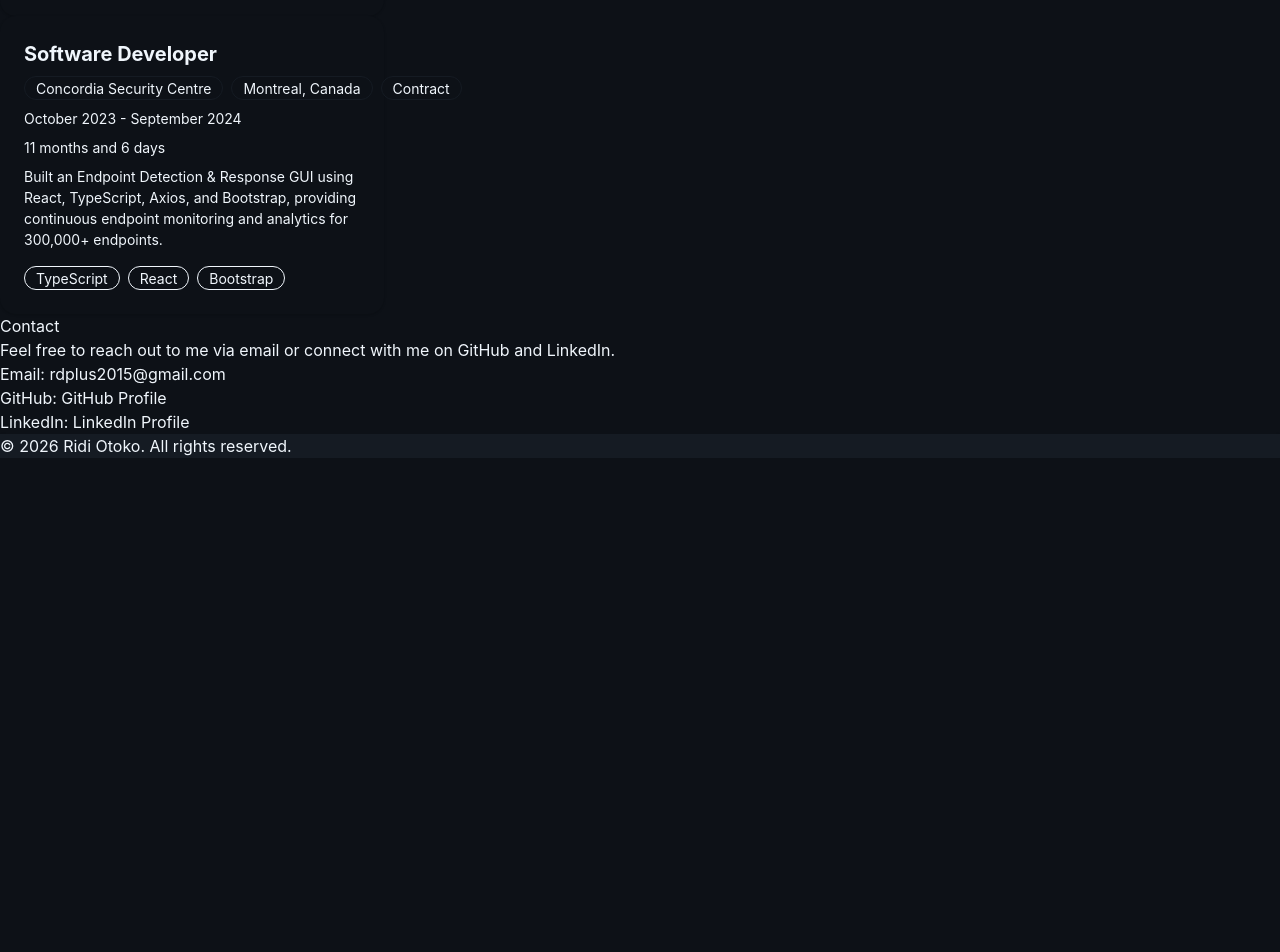
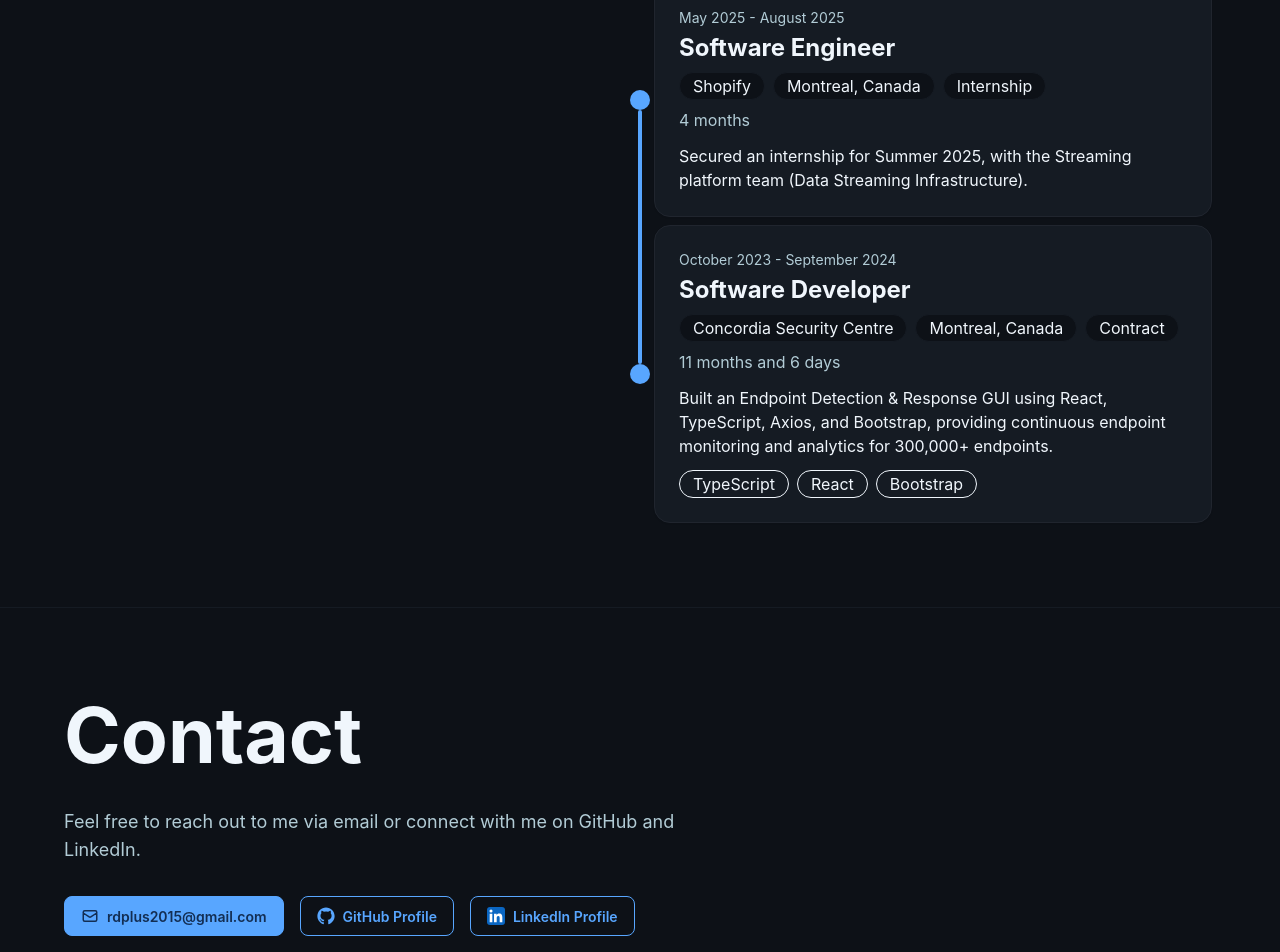
Before and after one commit to rdplus2015/r-portfolio, a React (Vite) app in the folder ui-app/: page / in a window 1280 px wide. Shown: the part 3000-3952 px from the top of the page. Before the commit the page ends 3458 px from the top, so only its background shows below. Built offline with nearby package versions, Linux system fonts and the light colour scheme.

Commit message:
fix(contact,tsx footer,tsx) design updated

```diff
--- a/ui-app/src/components/Contact.tsx
+++ b/ui-app/src/components/Contact.tsx
@@ -1,24 +1,62 @@
-
-
 const CONTACT_DATA = {
-    title: 'Contact',
-    description: 'Feel free to reach out to me via email or connect with me on GitHub and LinkedIn.',
-    email: 'rdplus2015@gmail.com',
-    githubUrl: 'https://github.com/rdplus2015',
-    linkedinUrl: 'https://www.linkedin.com/in/rdplus2015/',
-};
-
+    title: "Contact",
+    description: "Feel free to reach out to me via email or connect with me on GitHub and LinkedIn.",
+    email: "rdplus2015@gmail.com",
+    githubUrl: "https://github.com/rdplus2015",
+    linkedinUrl: "https://www.linkedin.com/in/rdplus2015/",
+}
 
 export function Contact() {
     return (
-        <section id={"contact"} className="contact-section">
-            <h2>{CONTACT_DATA.title}</h2>
-            <p>{CONTACT_DATA.description}</p>
-            <ul>
-                <li>Email: <a href={`mailto:${CONTACT_DATA.email}`}>{CONTACT_DATA.email}</a></li>
-                <li>GitHub: <a href={CONTACT_DATA.githubUrl} target="_blank" rel="noopener noreferrer">GitHub Profile</a></li>
-                <li>LinkedIn: <a href={CONTACT_DATA.linkedinUrl} target="_blank" rel="noopener noreferrer">LinkedIn Profile</a></li>
-            </ul>
+        <section id="contact" className="py-20 px-4 sm:px-6 bg-base-100">
+            <div className="max-w-6xl mx-auto flex flex-col gap-6">
+
+                <h2 className="text-[clamp(2.25rem,6vw,5.5rem)] font-bold leading-tight">
+                    {CONTACT_DATA.title}
+                </h2>
+
+                <p className="text-base sm:text-lg text-neutral-content max-w-2xl">
+                    {CONTACT_DATA.description}
+                </p>
+
+                <div className="flex flex-col sm:flex-row gap-4 mt-2">
+                    <a
+                        href={"mailto:" + CONTACT_DATA.email}
+                        className="btn btn-primary gap-2"
+                    >
+                        <svg xmlns="http://www.w3.org/2000/svg" width="18" height="18" fill="none" viewBox="0 0 24 24" stroke="currentColor">
+                            <path strokeLinecap="round" strokeLinejoin="round" strokeWidth="2" d="M3 8l7.89 5.26a2 2 0 002.22 0L21 8M5 19h14a2 2 0 002-2V7a2 2 0 00-2-2H5a2 2 0 00-2 2v10a2 2 0 002 2z" />
+                        </svg>
+                        {CONTACT_DATA.email}
+                    </a>
+
+                    <a
+                        href={CONTACT_DATA.githubUrl}
+                        target="_blank"
+                        rel="noopener noreferrer"
+                        className="btn btn-outline btn-primary gap-2"
+                    >
+                        <svg xmlns="http://www.w3.org/2000/svg" width="18" height="18" viewBox="0 0 24 24" fill="currentColor">
+                            <path d="M12 .5C5.65.5.5 5.65.5 12c0 5.09 3.29 9.4 7.86 10.93.57.1.78-.25.78-.55v-2.15c-3.2.7-3.87-1.4-3.87-1.4-.53-1.34-1.29-1.7-1.29-1.7-1.05-.72.08-.71.08-.71 1.17.08 1.78 1.2 1.78 1.2 1.03 1.77 2.71 1.26 3.37.96.1-.75.4-1.26.73-1.55-2.55-.29-5.24-1.28-5.24-5.7 0-1.26.45-2.29 1.19-3.09-.12-.29-.52-1.46.11-3.05 0 0 .97-.31 3.18 1.18a11 11 0 015.8 0c2.2-1.49 3.17-1.18 3.17-1.18.64 1.59.24 2.76.12 3.05.74.8 1.18 1.83 1.18 3.09 0 4.43-2.69 5.4-5.25 5.69.41.36.78 1.06.78 2.14v3.17c0 .3.21.66.79.55C20.21 21.39 23.5 17.08 23.5 12c0-6.35-5.15-11.5-11.5-11.5z" />
+                        </svg>
+                        GitHub Profile
+                    </a>
+
+                    <a
+                        href={CONTACT_DATA.linkedinUrl}
+                        target="_blank"
+                        rel="noopener noreferrer"
+                        className="btn btn-outline btn-primary gap-2"
+                    >
+                        <svg xmlns="http://www.w3.org/2000/svg" width="18" height="18" viewBox="0 0 24 24">
+                            <rect width="24" height="24" rx="4" fill="#0A66C2" />
+                            <path fill="white" d="M7.12 20.45H3.56V9h3.56v11.45zM5.34 7.43a2.06 2.06 0 110-4.12 2.06 2.06 0 010 4.12zM20.45 20.45h-3.55v-5.57c0-1.33-.02-3.04-1.85-3.04-1.85 0-2.14 1.45-2.14 2.94v5.67H9.36V9h3.41v1.56h.05c.47-.9 1.63-1.85 3.36-1.85 3.6 0 4.27 2.37 4.27 5.45v6.29z" />
+                        </svg>
+                        LinkedIn Profile
+                    </a>
+                </div>
+
+            </div>
         </section>
-    );
+    )
 }
--- a/ui-app/src/components/Experience.tsx
+++ b/ui-app/src/components/Experience.tsx
@@ -38,37 +38,56 @@ const EXPERIENCE_DATA: ExperienceItem[] = [
 
 export function Experience() {
   return (
-    <div id={"experience"}>
-      {EXPERIENCE_DATA.map((exp) => (
-        <div key={exp.title + exp.company} className="card w-96 bg-base-100 shadow-sm">
-          <div className="card-body">
-            <h2 className="text-xl font-bold">{exp.title}</h2>
+    <div id={"experience"} className="py-20 px-4 sm:px-6 bg-base-100 border-b border-base-200">
+      <div className="max-w-6xl mx-auto flex flex-col gap-6">
 
-            <div className="flex gap-2">
-              <span className="badge">{exp.company}</span>
-              <span className="badge">{exp.location}</span>
-              <span className="badge">{exp.type}</span>
+        <h2 className="text-[clamp(2.25rem,6vw,5.5rem)] font-bold leading-tight">
+          Experience
+        </h2>
+
+        <ul className="timeline timeline-vertical">
+          {EXPERIENCE_DATA.map((exp, index) => (
+            <li key={exp.title + exp.company}>
+              {index !== 0 && <hr className="bg-primary" />}
+
+              <div className="timeline-middle">
+                <div className="w-5 h-5 rounded-full bg-primary" />
               </div>
 
-            <p>
+              <div className="timeline-end timeline-box bg-base-200 p-6 max-w-xl">
+                <p className="text-sm text-neutral-content">
                   {exp.startDate} - {exp.endDate}
                 </p>
-            <p>{exp.duration}</p>
 
-            <p>{exp.description}</p>
+                <h3 className="text-2xl font-bold mt-1">{exp.title}</h3>
+
+                <div className="flex gap-2 flex-wrap mt-2">
+                  <span className="badge badge-lg">{exp.company}</span>
+                  <span className="badge badge-lg">{exp.location}</span>
+                  <span className="badge badge-lg">{exp.type}</span>
+                </div>
+
+                <p className="text-base text-neutral-content mt-2">{exp.duration}</p>
+
+                <p className="text-base mt-3">{exp.description}</p>
 
                 {exp.technologies && (
-              <div className="flex gap-2 mt-2">
+                  <div className="flex gap-2 flex-wrap mt-3">
                     {exp.technologies.map((tech) => (
-                  <span key={tech} className="badge badge-outline">
+                      <span key={tech} className="badge badge-outline badge-lg">
                         {tech}
                       </span>
                     ))}
                   </div>
                 )}
               </div>
+
+              {index !== EXPERIENCE_DATA.length - 1 && <hr className="bg-primary" />}
+            </li>
+          ))}
+        </ul>
+
       </div>
-      ))}
     </div>
   )
 }
--- a/ui-app/src/components/sections/Footer.tsx
+++ b/ui-app/src/components/sections/Footer.tsx
@@ -2,8 +2,12 @@ export function Footer() {
   const currentYear = new Date().getFullYear()
 
   return (
-    <footer className="bg-base-200 shadow-sm">
-      <p>© {currentYear} Ridi Otoko. All rights reserved.</p>
+    <footer className="bg-base-200 py-6 px-4 sm:px-6">
+      <div className="max-w-6xl mx-auto text-center">
+        <p className="text-sm text-neutral-content">
+          © {currentYear} Ridi Otoko. All rights reserved.
+        </p>
+      </div>
     </footer>
   )
 }
```
Lines whose indentation alone changed are shown as unchanged.
